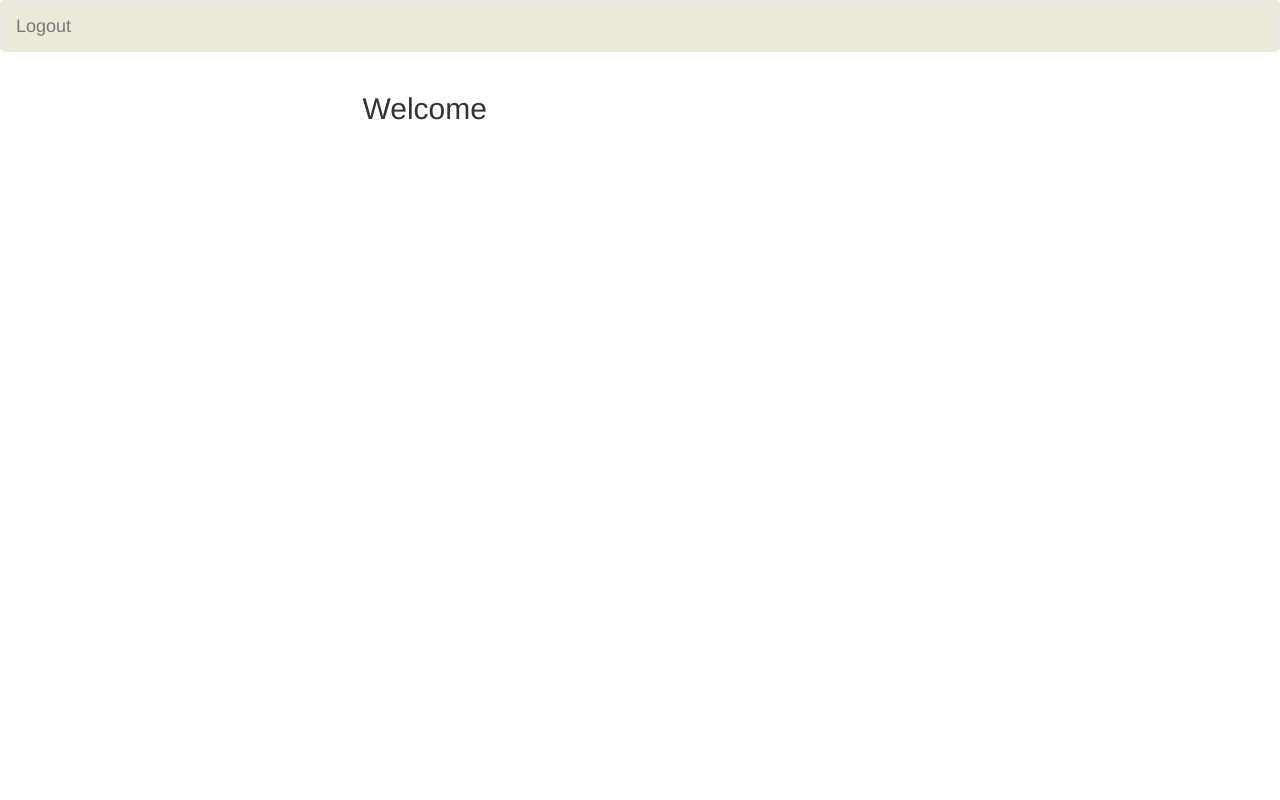
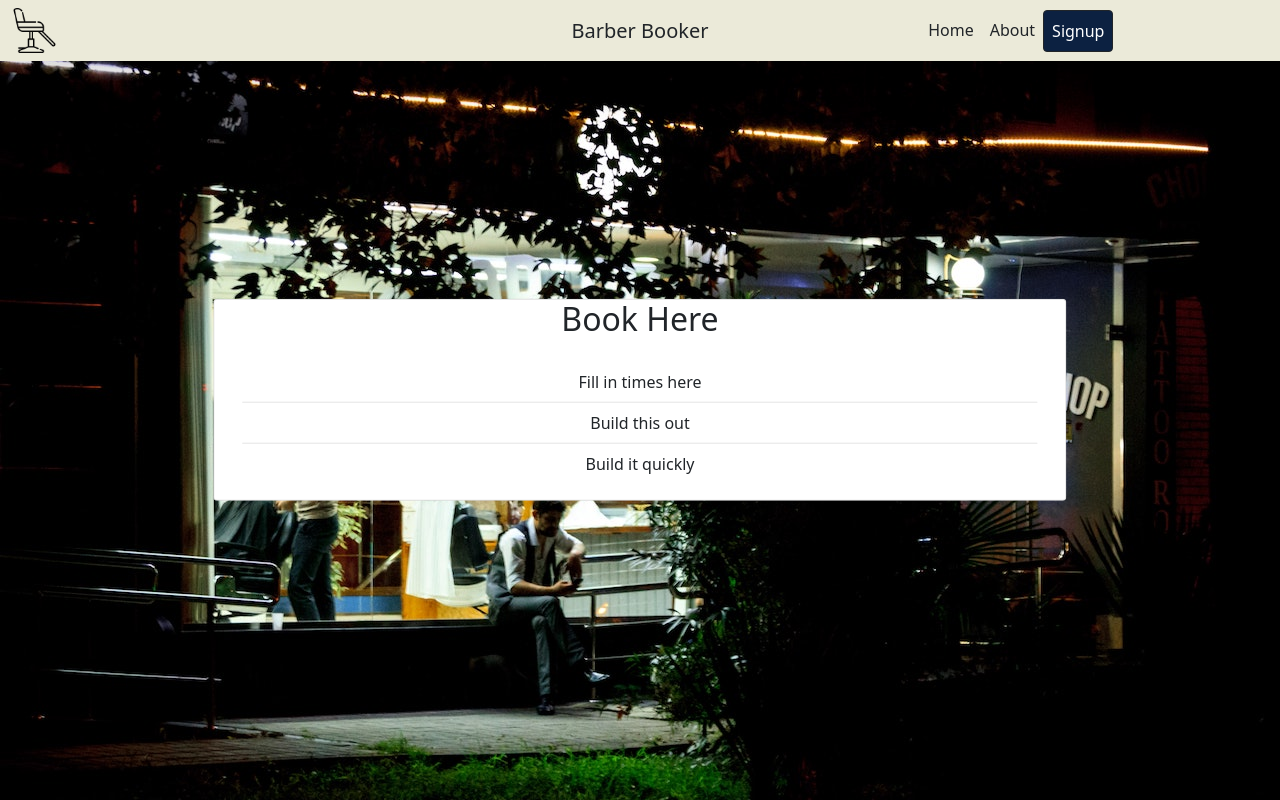
Before and after one commit to Afam-26/Barber-Scheduler, a website: page public/members.html in a window 1280 px wide. Drawn offline with nearby package versions, Linux system fonts and the light colour scheme; no server answers.

Commit message:
about html route, some updates to members

```diff
--- a/public/members.html
+++ b/public/members.html
@@ -5,28 +5,51 @@
   <title>Barbershop Booker</title>
   <meta charset="UTF-8">
   <meta name="viewport" content="width=device-width, initial-scale=1">
-  <link rel="stylesheet" href="https://maxcdn.bootstrapcdn.com/bootswatch/3.3.7/lumen/bootstrap.min.css">
-  <link href="./stylesheets/style.css" rel="stylesheet">
+  <link href="https://cdn.jsdelivr.net/npm/bootstrap@5.0.0-beta1/dist/css/bootstrap.min.css" rel="stylesheet" integrity="sha384-giJF6kkoqNQ00vy+HMDP7azOuL0xtbfIcaT9wjKHr8RbDVddVHyTfAAsrekwKmP1" crossorigin="anonymous">
+  <link href="stylesheets/style.css" rel="stylesheet">
 </head>
 
-<body>
-  <nav class="navbar navbar-default">
+<body class="members-body">
+
+<nav class="navbar navbar-expand-md justify-content-between shadow-lg">
     <div class="container-fluid">
-    <div class="navbar-header">
-      <a class="navbar-brand" href="/logout">
-        Logout
-      </a>
+      <button class="navbar-toggler" type="button" data-toggle="collapse" data-target=".dual-nav">
+        <span class="navbar-toggler-icon"></span>
+      </button>
+      <div class="navbar-collapse collapse dual-nav w-50 order-1 order-md-0">
+        <img class="float-md-start mb-0" id="logo" src="./assets/salon-chair.png" alt="barbershop booker logo" height="45px" width="45px">
+      </div>
+      <a href="/" class="navbar-brand mx-auto d-block text-center order-0 order-md-1 w-25 text-dark">Barber Booker</a>
+        <div class="navbar-collapse collapse dual-nav w-50 order-2">
+          <ul class="navbar-nav mx-auto">
+            <li class="nav-item active">
+              <a class="nav-link pl-0 text-dark" href="#">Home</a>
+            </li>
+            <li class="nav-item">
+              <a class="nav-link text-dark" href="/about">About</a>
+            </li>
+            <li class="nav-item">
+              <button class="nav-link btn btn-dark" href="/signup">Signup</button>
+            </li>
+          </ul>
         </div>
     </div>
     </nav>
     <div class="container">
     <div class="row">
-      <div class="col-md-6 col-md-offset-3">
-        <h2>Welcome <span class="member-name"></span></h2>
-      </div>
+      <div class="card col-md-6 col-lg-8 col-md-offset-3 text-center position-absolute top-50 start-50 translate-middle">
+        <h2>Book Here<span class="about-us"></span></h2>
+        <div class="card-body text-center">
+          <ul class="list-group list-group-flush">
+            <li class="list-group-item">Fill in times here</li>
+            <li class="list-group-item">Build this out</li>
+            <li class="list-group-item">Build it quickly</li>
+          </ul>
         </div>
       </div>
 
+    </div>
+  </div>
   <script src="https://cdnjs.cloudflare.com/ajax/libs/jquery/3.2.1/jquery.min.js"></script>
   <script type="text/javascript" src="js/members.js"></script>
 
--- a/public/stylesheets/style.css
+++ b/public/stylesheets/style.css
@@ -20,6 +20,10 @@ form.login {
   background-image: url("../assets/pexels-edward-eyer-667986.jpg");
 }
 
+.members-body {
+  background-image: url("../assets/pexels-igor-starkov-785537.jpg");
+}
+
 .login {
   background-color: white;
   width: 300px;
--- a/routes/html-routes.js
+++ b/routes/html-routes.js
@@ -29,6 +29,10 @@ module.exports = function(app) {
     res.sendFile(path.join(__dirname, "../public/signup.html"));
   });
 
+  app.get("/about", (req, res) => {
+    res.sendFile(path.join(__dirname, "../public/about.html"));
+  });
+
   // Here we've add our isAuthenticated middleware to this route.
   // If a user who is not logged in tries to access this route they will be redirected to the signup page
   app.get("/members", isAuthenticated, (req, res) => {
```
Also changed, not shown: public/assets/pexels-edward-eyer-667986.jpg (added), public/assets/pexels-igor-starkov-785537.jpg (added). Lines whose indentation alone changed are shown as unchanged.
